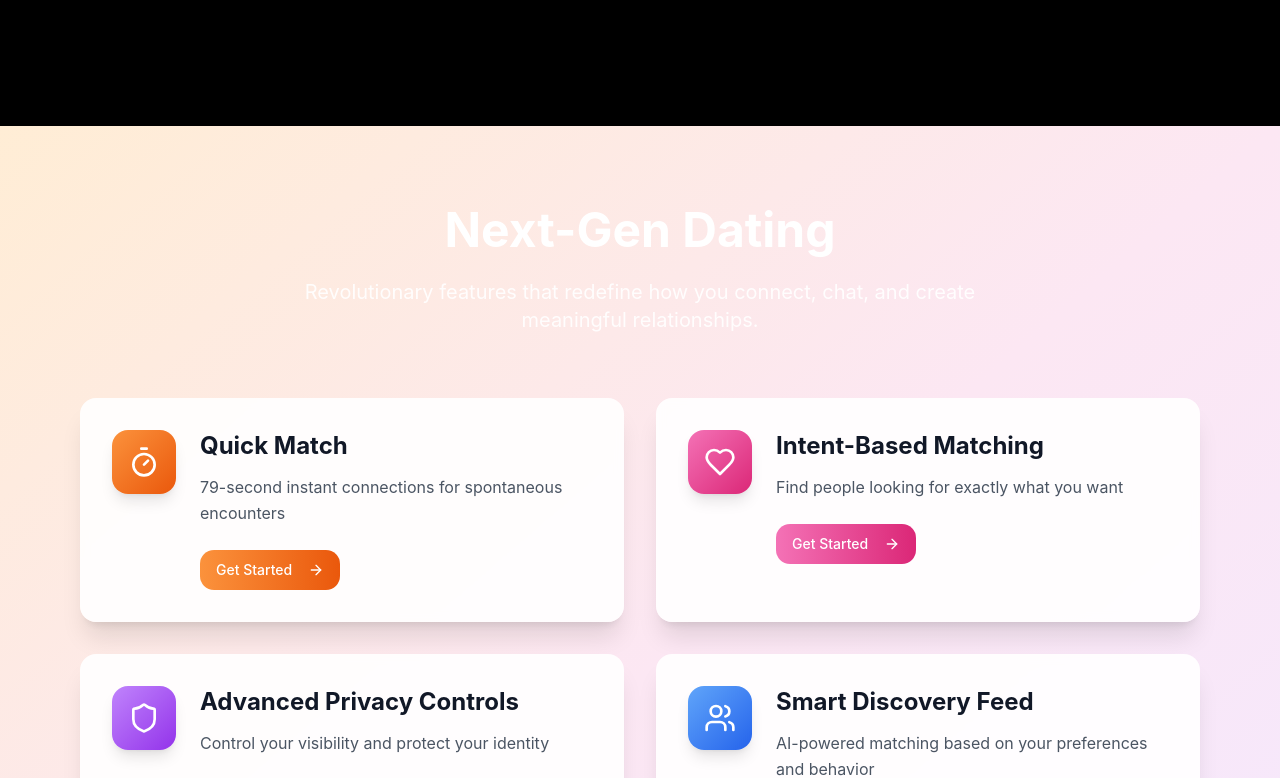
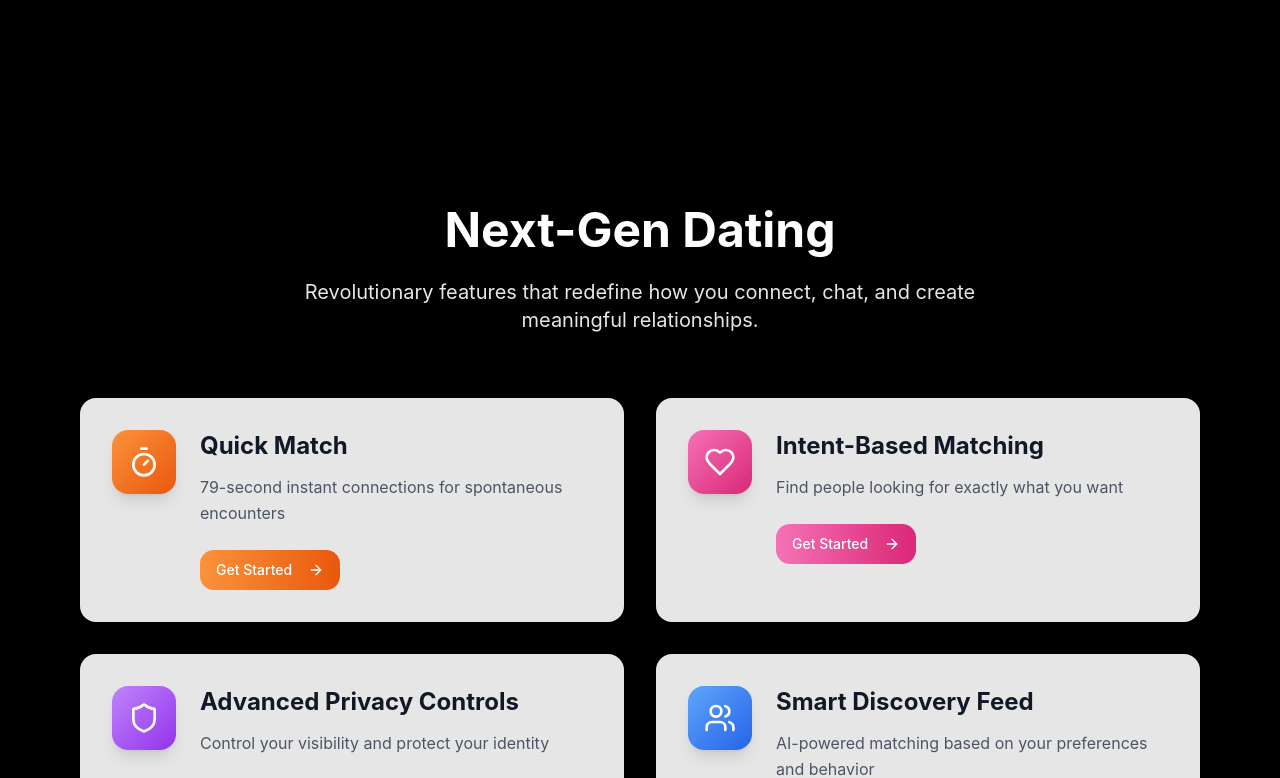
Before and after one commit to jeffhonforloco/Urs79_App, a React (Vite) app: page / in a window 1280 px wide. Shown: the part 832-1610 px from the top of the page. Built offline with nearby package versions, Linux system fonts and the light colour scheme.

Commit message:
Fix non-functional elements
Fixes elements not being clickable or functional.

```diff
--- a/src/components/NextGenDating.tsx
+++ b/src/components/NextGenDating.tsx
@@ -45,7 +45,7 @@ const NextGenDating = () => {
   ];
 
   return (
-    <section className="py-20 bg-gradient-to-br from-orange-100 via-pink-100 to-purple-100">
+    <div className="relative z-10 py-20">
       <div className="max-w-6xl mx-auto px-4">
         {/* Header */}
         <div className="text-center mb-16">
@@ -120,7 +120,7 @@ const NextGenDating = () => {
           </div>
         </div>
       </div>
-    </section>
+    </div>
   );
 };
 
```
